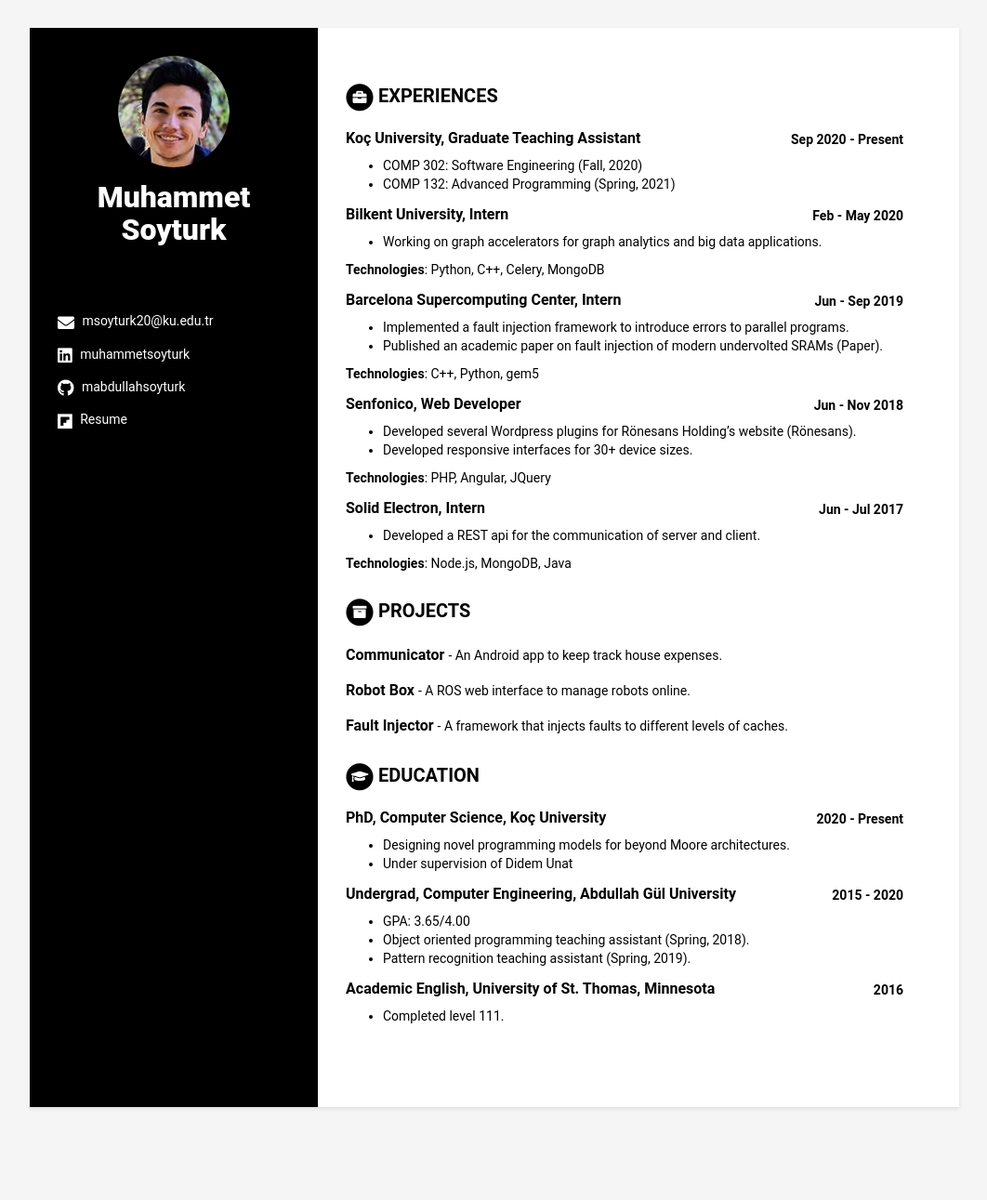
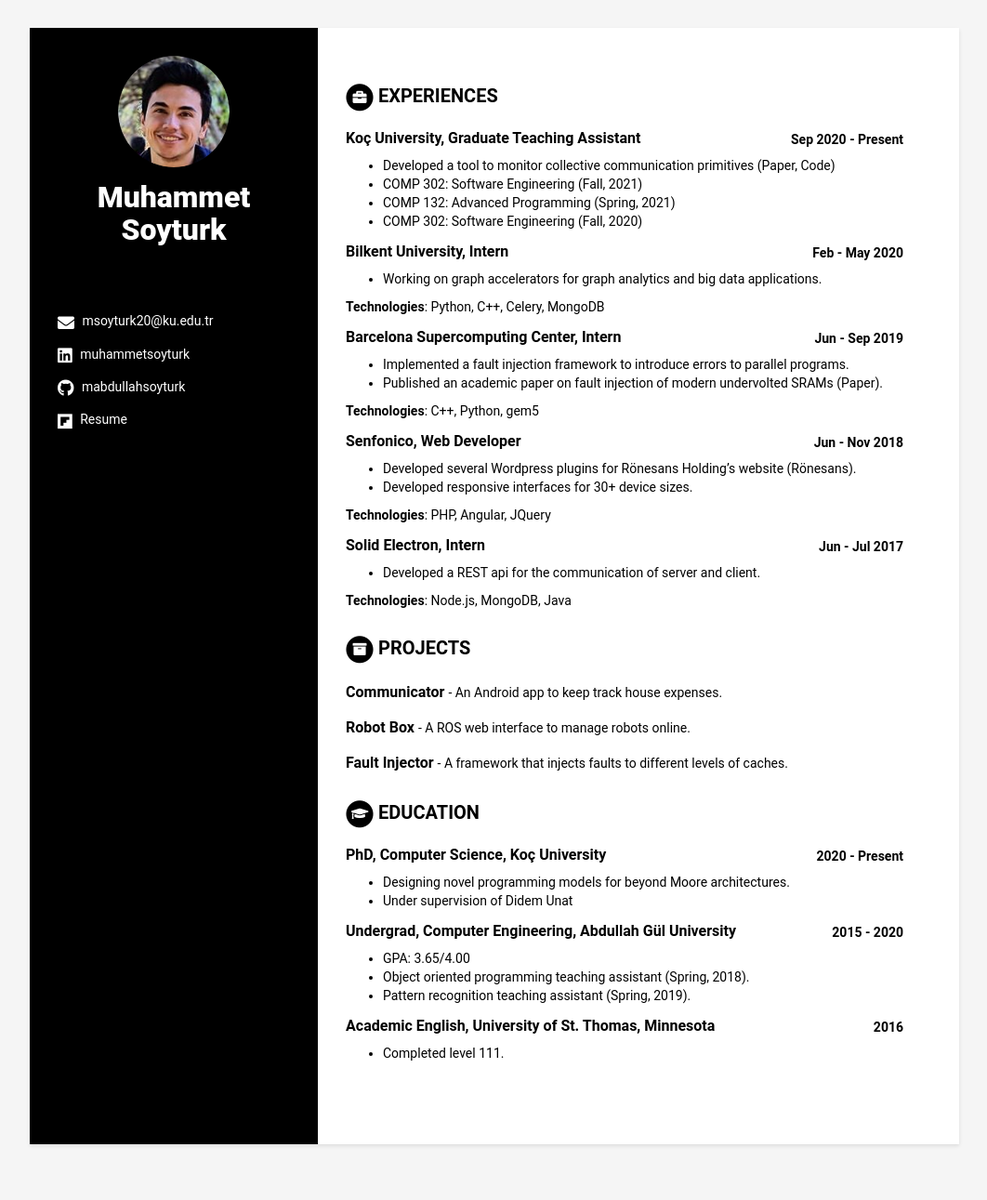
Before and after one commit to mabdullahsoyturk/mabdullahsoyturk.github.io, a Jekyll site: the page built from index.html, in a window 1280 px wide. Shown: the whole page at 93% size, without its empty margins (108-1170 px from the left). Built offline with Jekyll 4.4.1, drawn with Linux system fonts in a browser that asks for light colours; before the commit the page ends 1251 px from its top, so only the background shows below that.

Commit message:
update resume

```diff
--- a/_data/data.yml
+++ b/_data/data.yml
@@ -32,8 +32,10 @@
       time: Sep 2020 - Present
       company: Koç University, Istanbul
       details: |
+        - Developed a tool to monitor collective communication primitives (<a target="_blank" href="https://arxiv.org/abs/2110.10401">Paper</a>, <a target="_blank" href="https://github.com/ParCoreLab/ComScribe">Code</a>)
+        - COMP 302: Software Engineering (Fall, 2021)
+        - COMP 132: Advanced Programming (Spring, 2021)
         - COMP 302: Software Engineering (Fall, 2020)
-        - COMP 132: Advanced Programming (Spring, 2021)
       technologies:
     - title: Bilkent University, Intern
       time: Feb - May 2020
```
